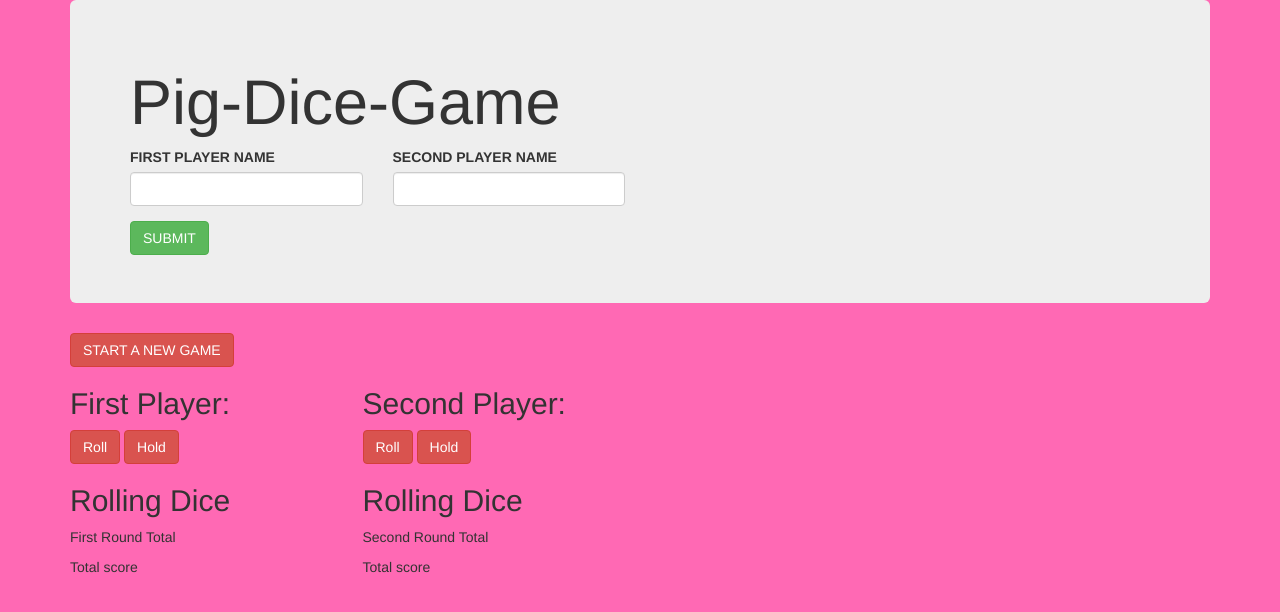
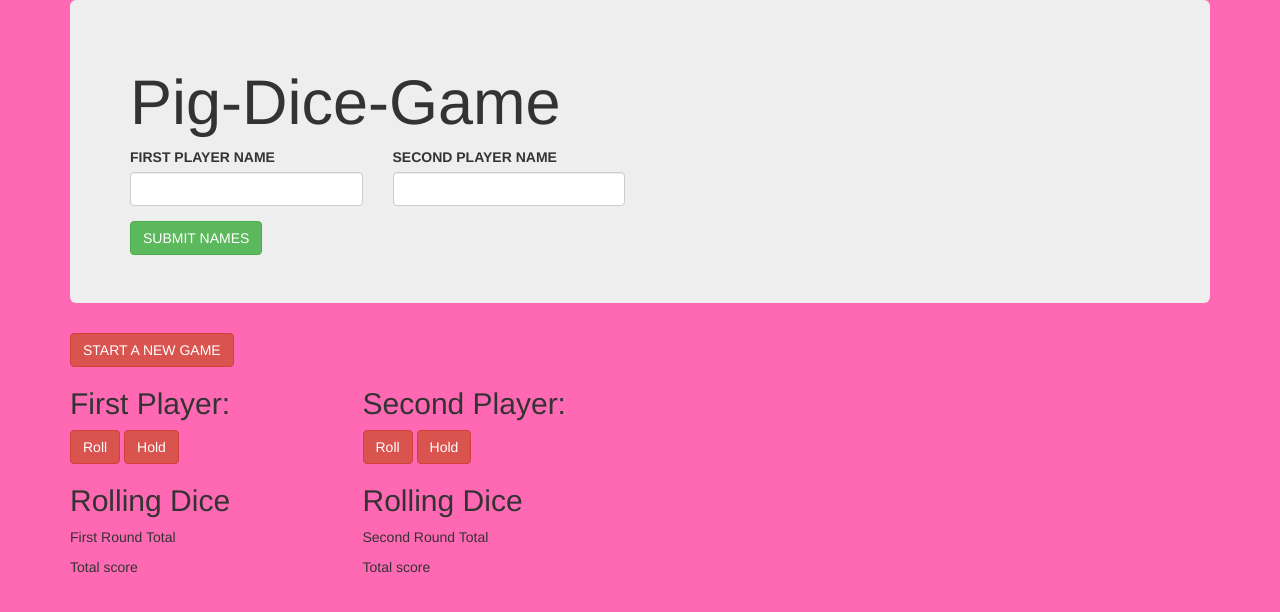
Before and after one commit to kipsr/pig-dice, a plain HTML site: page index.html in a window 1280 px wide. Drawn offline with nearby package versions, Linux system fonts and the light colour scheme.

Commit message:
update README file

```diff
--- a/index.html
+++ b/index.html
@@ -33,7 +33,7 @@
                 </form>
             </div>
         </div>
-          <button id="click" class="btn-success btn">SUBMIT</button>
+          <button id="click" class="btn-success btn">SUBMIT NAMES</button>
 
     </div>
 
```
Also changed, not shown: 1 other file.
